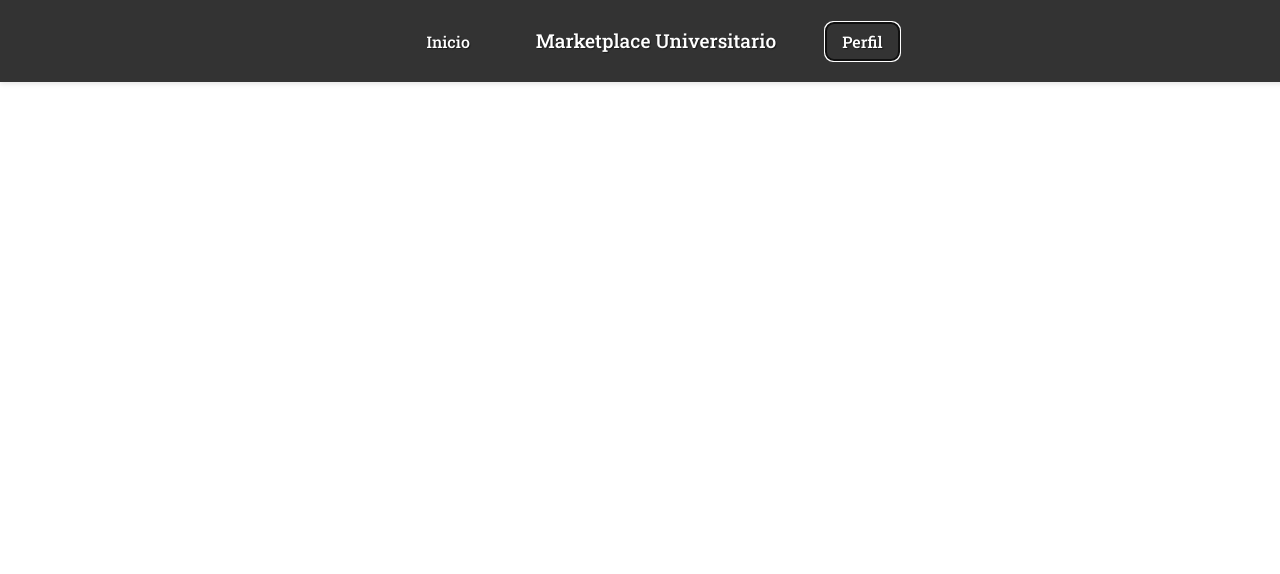
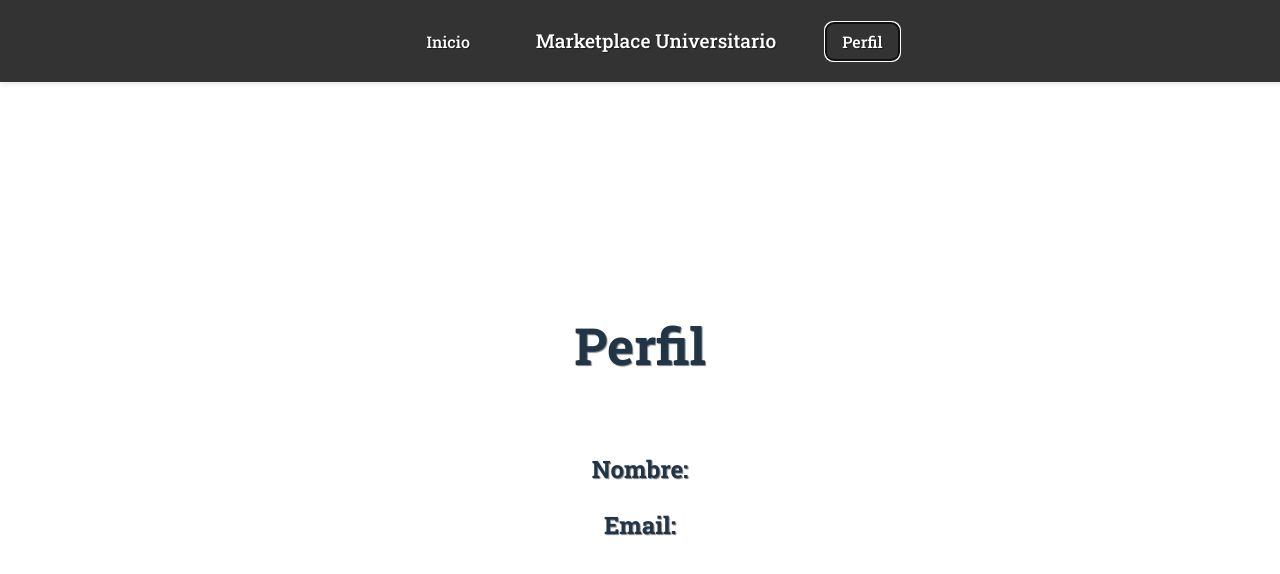
Before and after one commit to rzyuras/universitymarketplace-frontend, a React (Create React App) app: page /marketplace in a window 1280 px wide. Both pictures are taken after a click on the button "Perfil". Shown: the top 574 px of the page. Built offline with nearby package versions, Linux system fonts and the light colour scheme; no server answers.

Commit message:
feat: Enhance user profile and logout functionality with additional user data handling

```diff
--- a/src/components/LogoutButton.js
+++ b/src/components/LogoutButton.js
@@ -1,8 +1,10 @@
 import { useAuth0 } from "@auth0/auth0-react";
 import { useEffect } from "react";
+import axios from "axios";
 
 const LogoutButton = () => {
-    const { isAuthenticated, logout, getIdTokenClaims } = useAuth0();
+    const { isAuthenticated, user, logout, getIdTokenClaims } = useAuth0();
+    const apiUrl = process.env.REACT_APP_API_URL;
 
     const fetchToken = async () => {
         try {
@@ -16,13 +18,35 @@ const LogoutButton = () => {
         }
     };
 
+    const AddUserToBDD = async () => {
+        try {
+            const email = user?.email;
+            const name = user?.name;
+            console.log("Agregando...")
+            console.log("email", email);
+            console.log("name", name);
+            // const response = await axios.post(`${apiUrl}/users`, {
+            //     email: email,
+            //     full_name: name,
+            //     is_tutor: true,
+            // });
+            // console.log("response", response);
+        } catch (e) {
+            console.error(e);
+        }
+    };
+
     const handleLogout = () => {
         localStorage.clear();
         logout();
     };
     useEffect(() => {
         fetchToken();
+        if (user) {
+            AddUserToBDD();
+        }
     }, [isAuthenticated]);
+
     return <button onClick={() => handleLogout()}>Cerrar sesión</button>;
 };
 
--- a/src/components/Profile.js
+++ b/src/components/Profile.js
@@ -11,8 +11,10 @@ const Profile = () => {
     return (
         isAuthenticated !== '' ? (
         <div style={{marginTop: '80px'}}>
-        <img src={user?.picture} alt={user?.name} />
-        <h2>{user?.name}</h2>
+            <h1>Perfil</h1>
+            <img src={user?.picture} alt={user?.name} />
+            <h2>Nombre: {user?.name}</h2>
+            <h2>Email: {user?.email}</h2>
         </div>
         ) : null
     );
--- a/src/pages/MarketplacePage.js
+++ b/src/pages/MarketplacePage.js
@@ -284,6 +284,15 @@ const MarketplacePage = () => {
     setSelectedItem(item);
     setSelectedType(type);
     setIsModalOpen(true);
+    // Aqui hay que agregar la tutoria o descargar el material de estudio
+    if (type === "tutor") {
+      console.log("Agendar tutoria");
+      console.log("item", item);
+    }
+    else {
+      console.log("Descargar material de estudio");
+      console.log("item", item);
+    }
   };
 
   const allProducts = [
```
